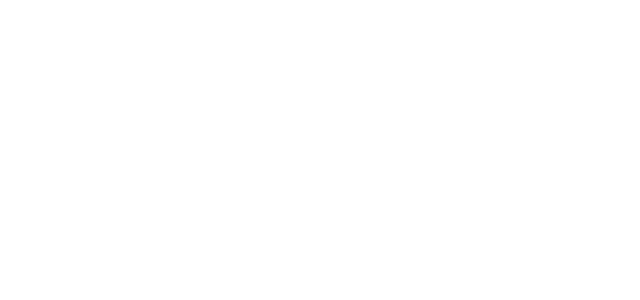
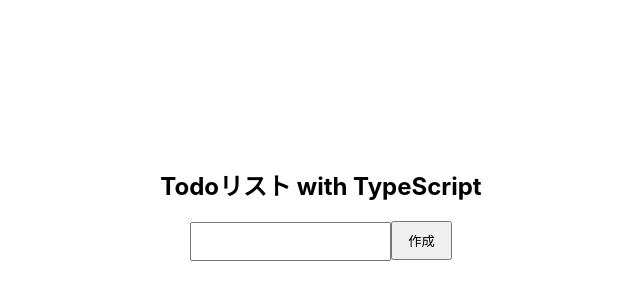
Before and after one commit to kakuta0915/prac-ts-todolist, a React (Create React App) app: page / in a window 1280 px wide. Shown: the part 196-496 px from the top of the page, without its empty margins (319-959 px from the left). Built offline with nearby package versions, Linux system fonts and the light colour scheme.

Commit message:
✨ feat: タイトルと検索ボックス追加

```diff
--- a/src/App.tsx
+++ b/src/App.tsx
@@ -4,6 +4,13 @@
 function App() {
   return (
     <div className="App">
+      <div>
+        <h2>Todoリスト with TypeScript</h2>
+        <form onSubmit={() => {}}>
+          <input type="text" onChange={() => {}} className="inputText" />
+          <input type="submit" value="作成" className="submitButton" />
+        </form>
+      </div>
     </div>
   );
 }
```
